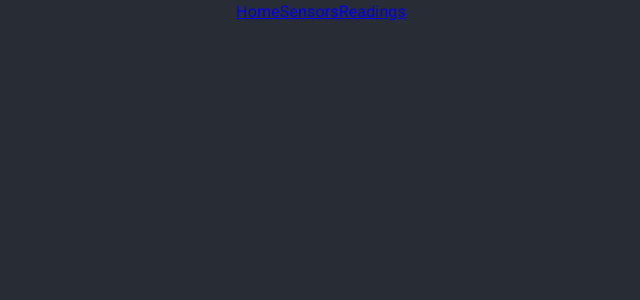
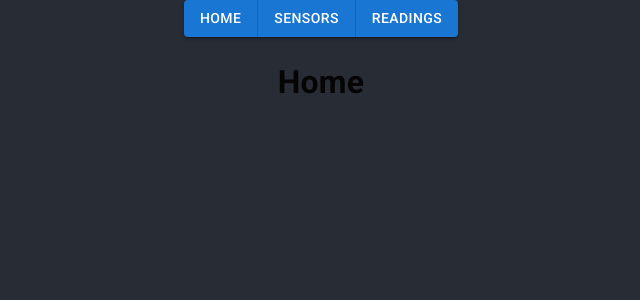
Before and after one commit to PatrickKing/take_home_opi, a React (Create React App) app: page / in a window 1280 px wide. Shown: the top 300 px of the page, without its empty margins (319-959 px from the left). Built offline with nearby package versions, Linux system fonts and the light colour scheme.

Commit message:
Use material-ui buttons for navigation.

```diff
--- a/package.json
+++ b/package.json
@@ -5,11 +5,13 @@
   "dependencies": {
     "@emotion/react": "^11.4.1",
     "@emotion/styled": "^11.3.0",
+    "@material-ui/core": "^4.12.3",
     "@mui/material": "^5.0.0-rc.1",
     "@testing-library/jest-dom": "^5.14.1",
     "@testing-library/react": "^11.2.7",
     "@testing-library/user-event": "^12.8.3",
     "@types/jest": "^26.0.24",
+    "@types/material-ui": "^0.21.9",
     "@types/node": "^12.20.28",
     "@types/react": "^17.0.27",
     "@types/react-dom": "^17.0.9",
--- a/src/App.css
+++ b/src/App.css
@@ -3,39 +3,3 @@
   background-color: #282c34;
   min-height: 100vh;
 }
-
-/*.App-logo {
-  height: 40vmin;
-  pointer-events: none;
-}
-
-@media (prefers-reduced-motion: no-preference) {
-  .App-logo {
-    animation: App-logo-spin infinite 20s linear;
-  }
-}
-*/
-
-.App-header {
-/*  min-height: 100vh;
-  display: flex;
-  flex-direction: column;
-  align-items: center;
-  justify-content: center;
-  font-size: calc(10px + 2vmin);
-  color: white;
-*/}
-
-/*.App-link {
-  color: #61dafb;
-}
-
-@keyframes App-logo-spin {
-  from {
-    transform: rotate(0deg);
-  }
-  to {
-    transform: rotate(360deg);
-  }
-}
-*/
--- a/src/App.tsx
+++ b/src/App.tsx
@@ -1,10 +1,13 @@
 import React from 'react';
 import { BrowserRouter as Router, Switch, Route, Link } from "react-router-dom";
 import CssBaseline from '@mui/material/CssBaseline';
+import Button from '@mui/material/Button';
+import ButtonGroup from '@mui/material/ButtonGroup';
 
 import './App.css';
 import Sensors from './Sensors'
 import Readings from './Readings'
+import Home from './Home'
 
 
 
@@ -13,15 +16,16 @@ function App () {
     <Router>
       <div className="App">
         <CssBaseline />
-        <header className="App-header">
-          <Link to="/">Home</Link>
-          <Link to="/sensors">Sensors</Link>
-          <Link to="/readings">Readings</Link>
-        </header>
+
+        <ButtonGroup variant="contained">
+          <Link to = "/"><Button>Home</Button></Link>
+          <Link to = "/sensors"><Button>Sensors</Button></Link>
+          <Link to = "/readings"><Button>Readings</Button></Link>
+        </ButtonGroup>
 
         <Switch>
 
-          <Route path="/sensors">
+          <Route path = "/sensors">
             <Sensors />
           </Route>
 
@@ -30,6 +34,7 @@ function App () {
           </Route>
 
           <Route path="/">
+            <Home />
           </Route>
         </Switch>
 
--- /dev/null
+++ b/src/Home.tsx
@@ -0,0 +1,9 @@
+import React from 'react';
+
+function Home () {
+
+  return <div><h1>Home</h1></div>
+
+}
+
+export default Home
```
Also changed, not shown: 1 other file (tests, documents, lock files or other folders).
